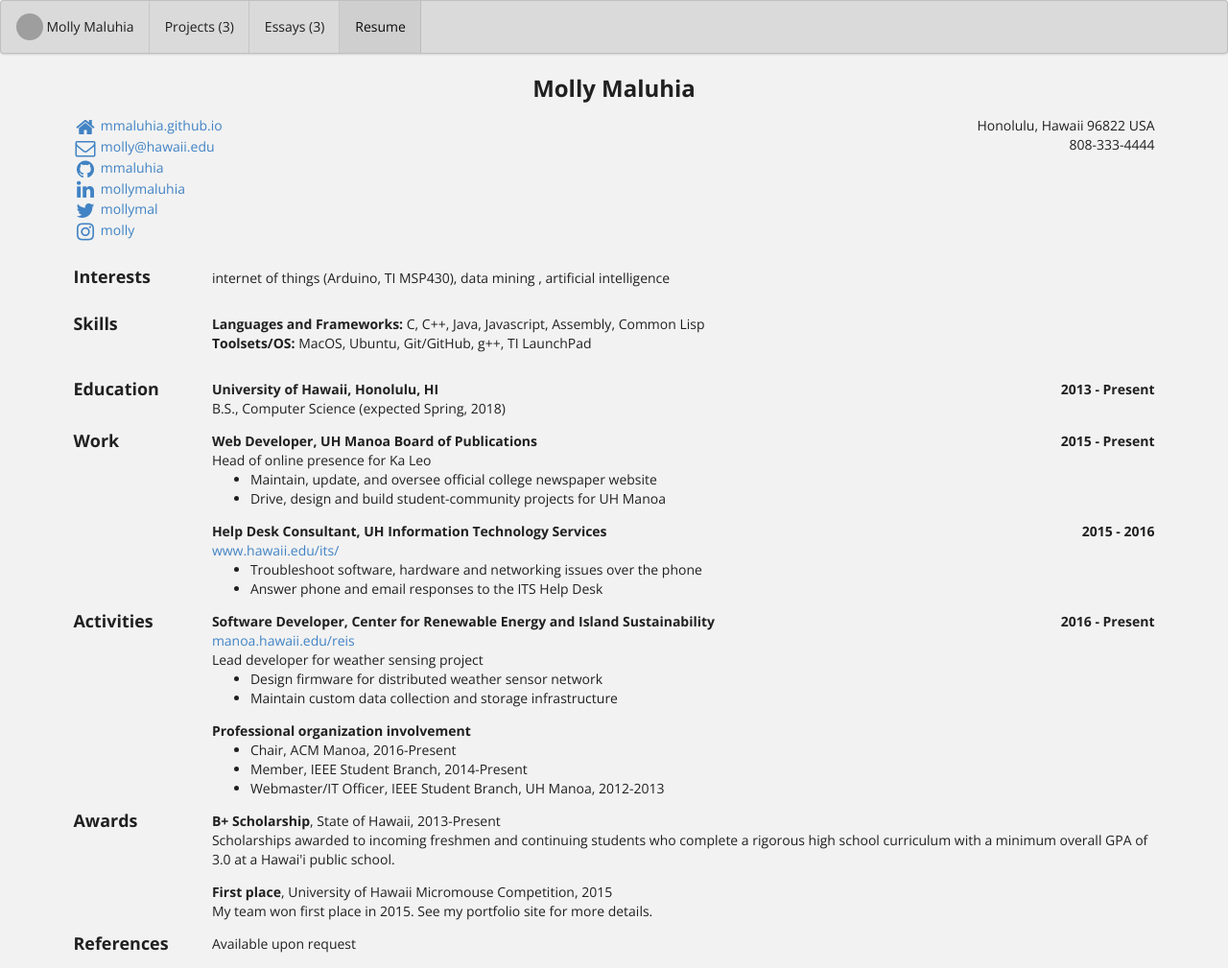
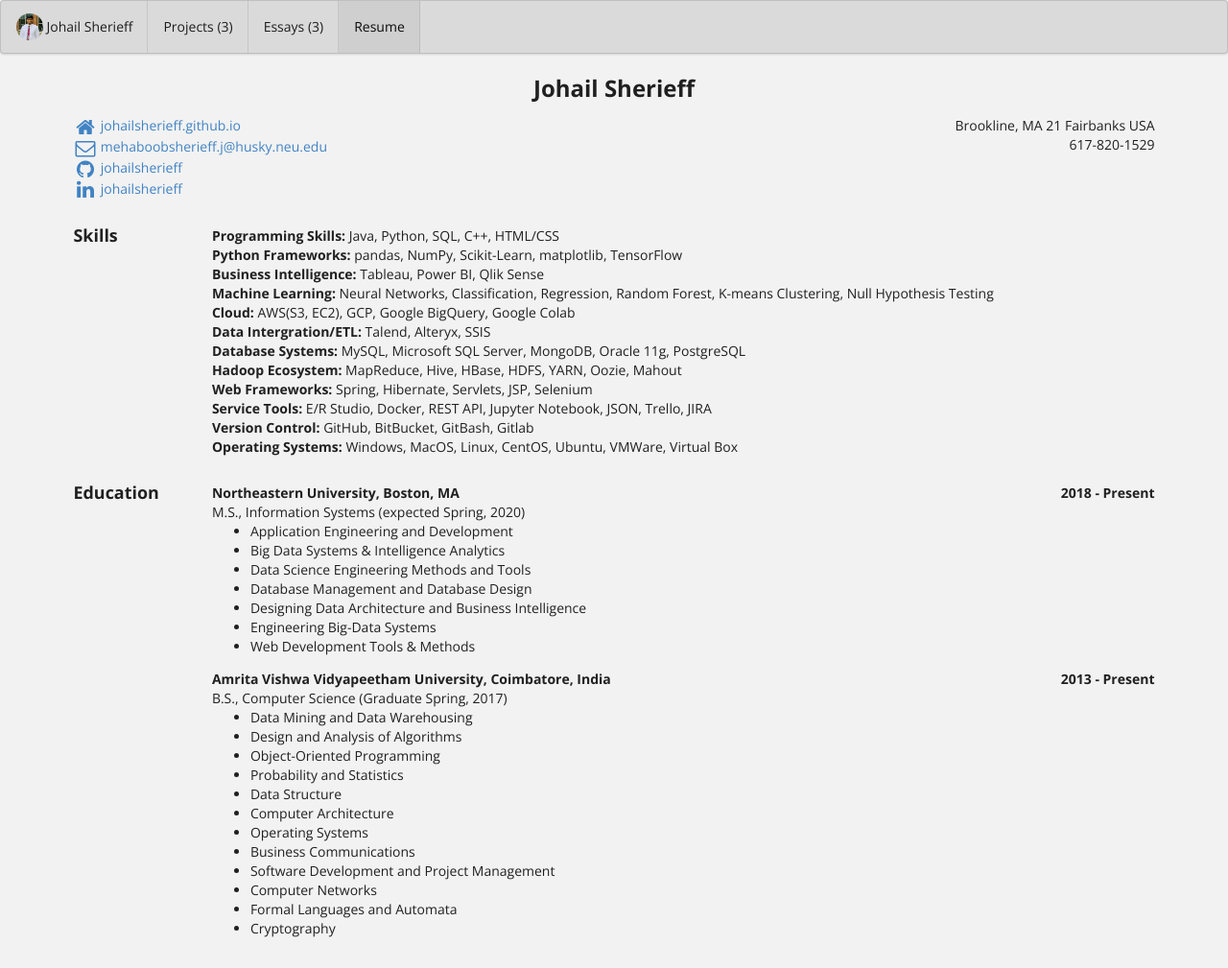
Before and after one commit to johailsherieff/johailsherieff.github.io, a Jekyll site: the page built from bio/index.html, in a window 1280 px wide. Shown: the whole page at 96% size. Built offline with Jekyll 4.4.1, drawn with Linux system fonts in a browser that asks for light colours; after the commit the page ends 978 px from its top, so only the background shows below that; grey boxes are pictures that could not be loaded.

Commit message:
Update bio.json

```diff
--- a/_data/bio.json
+++ b/_data/bio.json
@@ -1,169 +1,239 @@
 {
   "basics": {
-    "name": "Molly Maluhia",
-    "label": "Student",
-    "picture": "https://techfolios.github.io/template/images/molly.png",
-    "email": "molly@hawaii.edu",
-    "phone": "808-333-4444",
-    "website": "https://mmaluhia.github.io",
-    "summary": "I am studying for a B.S. in Computer Science in the Department of Information and Computer Sciences at the University of Hawaii. I expect to graduate in Spring, 2020.",
+    "name": "Johail Sherieff",
+    "label": "Graduate Student",
+    "picture": "https://johailsherieff.github.io/images/Johail.jpeg",
+    "email": "mehaboobsherieff.j@husky.neu.edu",
+    "phone": "617-820-1529",
+    "website": "https://johailsherieff.github.io",
+    "summary": "I am studying for a M.S. in Information Systems in the College of Engineering at the Northeastern University, Boston. I expect to graduate in Spring, 2020.",
     "location": {
       "address": "",
-      "postalCode": "96822",
-      "city": "Honolulu",
+      "postalCode": "21 Fairbanks",
+      "city": "Brookline",
       "countryCode": "USA",
-      "region": "Hawaii"
+      "region": "MA"
     },
     "profiles": [
       {
         "network": "github",
-        "username": "mmaluhia",
-        "url": "http://github.com/changeme"
+        "username": "johailsherieff",
+        "url": "http://github.com/johailsherieff"
       },
       {
         "network": "linkedin",
-        "username": "mollymaluhia",
-        "url": "http://linkedin.com/in/changeme"
-      },
-      {
-        "network": "twitter",
-        "username": "mollymal",
-        "url": "http://twitter.com/changeme"
-      },
-      {
-        "network": "instagram",
-        "username": "molly",
-        "url": "http://instagram.com/changeme"
+        "username": "johailsherieff",
+        "url": "http://linkedin.com/in/johailsherieff"
       }
     ]
   },
-  "interests": [
+  "skills": [
     {
-      "name": "internet of things",
+      "name": "Programming Skills",
+      "level":"",
       "keywords": [
-        "Arduino",
-        "TI MSP430"
+        "Java",
+        "Python",
+        "SQL",
+        "C++",
+        "HTML/CSS"
       ]
     },
     {
-      "name": "data mining",
+      "name": "Python Frameworks",
+      "level":"",
       "keywords": [
+        "pandas",
+        "NumPy",
+        "Scikit-Learn",
+        "matplotlib",
+        "TensorFlow"
       ]
     },
     {
-      "name": "artificial intelligence",
+      "name": "Business Intelligence",
+      "level":"",
       "keywords": [
+        "Tableau",
+        "Power BI",
+        "Qlik Sense"
+       ]
+    },
+    {
+      "name": "Machine Learning",
+      "level":"",
+      "keywords": [
+        "Neural Networks",
+        "Classification",
+        "Regression",
+        "Random Forest",
+        "K-means Clustering",
+        "Null Hypothesis Testing"
+       ]
+    },
+    {
+      "name": "Cloud",
+      "level":"",
+      "keywords": [
+        "AWS(S3, EC2)",
+        "GCP",
+        "Google BigQuery",
+        "Google Colab"
+       ]
+    },
+    {
+      "name": "Data Intergration/ETL",
+      "level":"",
+      "keywords": [
+        "Talend",
+        "Alteryx",
+        "SSIS"
+       ]
+    },
+    {
+      "name": "Database Systems",
+      "level":"",
+      "keywords": [
+        "MySQL",
+        "Microsoft SQL Server",
+        "MongoDB",
+        "Oracle 11g",
+        "PostgreSQL"
+       ]
+    },
+    {
+      "name": "Hadoop Ecosystem",
+      "keywords": [
+        "MapReduce",
+        "Hive",
+        "HBase",
+        "HDFS",
+        "YARN",
+        "Oozie",
+        "Mahout"
+       ]
+    },
+    {
+      "name": "Web Frameworks",
+      "level":"",
+      "keywords": [
+        "Spring",
+        "Hibernate",
+        "Servlets",
+        "JSP",
+        "Selenium"
+       ]
+    },
+    {
+      "name": "Service Tools",
+      "level":"",
+      "keywords": [
+        "E/R Studio",
+        "Docker",
+        "REST API",
+        "Jupyter Notebook",
+        "JSON",
+        "Trello",
+        "JIRA"
+       ]
+    },
+    {
+      "name": "Version Control",
+      "level":"",
+      "keywords": [
+        "GitHub",
+        "BitBucket",
+        "GitBash",
+        "Gitlab"
+       ]
+    },
+    {
+      "name": "Operating Systems",
+      "level":"",
+      "keywords": [
+        "Windows",
+        "MacOS",
+        "Linux",
+        "CentOS",
+        "Ubuntu",
+        "VMWare",
+        "Virtual Box"
+       ]
+    }
+
+
+  ],
+  "education": [
+    {
+      "institution": "Northeastern University, Boston, MA",
+      "area": "Information Systems (expected Spring, 2020)",
+      "studyType": "M.S.",
+      "startDate": "2018-09-04",
+      "endDate": "Present",
+      "gpa": "3.4",
+      "courses": ["Application Engineering and Development", "Big Data Systems & Intelligence Analytics", "Data Science Engineering Methods and Tools",
+                  "Database Management and Database Design", "Designing Data Architecture and Business Intelligence", "Engineering Big-Data Systems",
+                  "Web Development Tools & Methods"
+      ]
+    },
+    {
+      "institution": "Amrita Vishwa Vidyapeetham University,  Coimbatore, India",
+      "area": "Computer Science (Graduate Spring, 2017)",
+      "studyType": "B.S.",
+      "startDate": "2013-08-13",
+      "endDate": "Present",
+      "gpa": "3.3",
+      "courses": ["Data Mining and Data Warehousing", "Design and Analysis of Algorithms", "Object-Oriented Programming",
+                  "Probability and Statistics", "Data Structure", "Computer Architecture", "Operating Systems", "Business Communications",
+                  "Software Development and Project Management", "Computer Networks", "Formal Languages and Automata", "Cryptography"
       ]
     }
   ],
-  "skills": [
+  "work experience": [
     {
-      "name": "Languages and Frameworks",
-      "level": "",
-      "keywords": [
-        "C",
-        "C++",
-        "Java",
-        "Javascript",
-        "Assembly",
-        "Common Lisp"
+      "company": "HCL Technology Services",
+      "position": "Data Analyst",
+      "client": "Target",
+      "startDate": "2017-07-03",
+      "endDate": "2018-08-05",
+      "summary": [
+        "Analyzed key features on merchandise to increase product revenue and find trends using forecasting techniques",
+        "Performed ETL on excel to SQL server to build predictive model to increase sales by 40% on low profit product",
+        "Analyzed and identified various factors responsible for losing valued customers by querying data using Hive SQL",
+        "Programmed data profiling on Talend to decrease 25% time on verifying inconsistencies and missing data",
+        "Delivered powerful data visualization using Tableau to present data driven insights in quarterly and yearly report"
+      ]
+    }
+  ],
+  "academic expertise": [
+    {
+      "organization": "AI Skunkworks",
+      "website": "https://www.linkedin.com/company/skunkworksneu/",
+      "position": "Deep Learning Manager",
+      "startDate": "2019-02-01",
+      "endDate": "Present",
+      "summary": "Lead developer for 3D object recognition project",
+      "highlights": [
+        "Examined computational value to find trade-off between CapsNet and ConvNets on run time and performance",
+        "Design and implement different architecture for image classification using convolutional and capsule neural nets",
+        "Programmed pipeline to store 29.7k images on storage and fired triggers to store properties on database",
+        "Management of project by Github to handle python scripts and Trello to assign, review, and repeat/finalize task",
+        "Managed team of 10 students to create an image database on 360 angle of 60 different monuments using Maya"
       ]
     },
     {
-      "name": "Toolsets/OS",
-      "level": "",
-      "keywords": [
-        "MacOS",
-        "Ubuntu",
-        "Git/GitHub",
-        "g++",
-        "TI LaunchPad"
+      "organization": "Matthews",
+      "website": "",
+      "position": "Operations Analyst",
+      "startDate": "2019/09/15",
+      "endDate": "present",
+      "summary": "Lead Supervisor in Events Managment and Operations Team",
+      "highlights": [
+        "Planning for, allocating, reporting on, and analyzing payroll expenses",
+        "Works individually or with a team in recommending action, scheduling and planning events, estimating cost and managing events to completion",
+        "Taking a well-ordered approach to solving problems and acting despite obstacles, resistance, or ambiguity",
+        "Assist in organizing, formatting, typing, proofreading and editing briefings, reports, and flyers"
       ]
-    }
-  ],
-  "education": [
-    {
-      "institution": "University of Hawaii, Honolulu, HI",
-      "area": "Computer Science (expected Spring, 2018)",
-      "studyType": "B.S.",
-      "startDate": "2013-09-01",
-      "endDate": "Present",
-      "gpa": "",
-      "courses": [
-      ]
-    }
-  ],
-  "work": [
-    {
-      "company": "UH Manoa Board of Publications",
-      "position": "Web Developer",
-      "website": "",
-      "startDate": "2015-08-01",
-      "endDate": "Present",
-      "summary": "Head of online presence for Ka Leo",
-      "highlights": [
-        "Maintain, update, and oversee official college newspaper website",
-        "Drive, design and build student-community projects for UH Manoa"
-      ]
-    },
-    {
-      "company": "UH Information Technology Services",
-      "position": "Help Desk Consultant",
-      "website": "http://www.hawaii.edu/its/",
-      "startDate": "2015-01-01",
-      "endDate": "2016-03-15",
-      "summary": "",
-      "highlights": [
-        "Troubleshoot software, hardware and networking issues over the phone",
-        "Answer phone and email responses to the ITS Help Desk"
-      ]
-    }
-  ],
-  "volunteer": [
-    {
-      "organization": "Center for Renewable Energy and Island Sustainability",
-      "website": "http://manoa.hawaii.edu/reis",
-      "position": "Software Developer",
-      "startDate": "2016-01-01",
-      "endDate": "Present",
-      "summary": "Lead developer for weather sensing project",
-      "highlights": [
-        "Design firmware for distributed weather sensor network",
-        "Maintain custom data collection and storage infrastructure"
-      ]
-    },
-    {
-      "organization": "",
-      "website": "",
-      "position": "Professional organization involvement",
-      "startDate": "",
-      "endDate": "",
-      "summary": "",
-      "highlights": [
-        "Chair, ACM Manoa, 2016-Present",
-        "Member, IEEE Student Branch, 2014-Present",
-        "Webmaster/IT Officer, IEEE Student Branch, UH Manoa, 2012-2013"
-      ]
-    }
-  ],
-  "awards": [
-    {
-      "title": "B+ Scholarship",
-      "date": "2013-Present",
-      "awarder": "State of Hawaii",
-      "summary": "Scholarships awarded to incoming freshmen and continuing students who complete a rigorous high school curriculum with a minimum overall GPA of 3.0 at a Hawai'i public school."
-    },
-    {
-      "title": "First place",
-      "date": "2015",
-      "awarder": "University of Hawaii Micromouse Competition",
-      "summary": "My team won first place in 2015.  See my portfolio site for more details."
-    }
-  ],
-  "references": [
-    {
-      "name": "Available upon request",
-      "reference": ""
     }
   ]
 }
```
